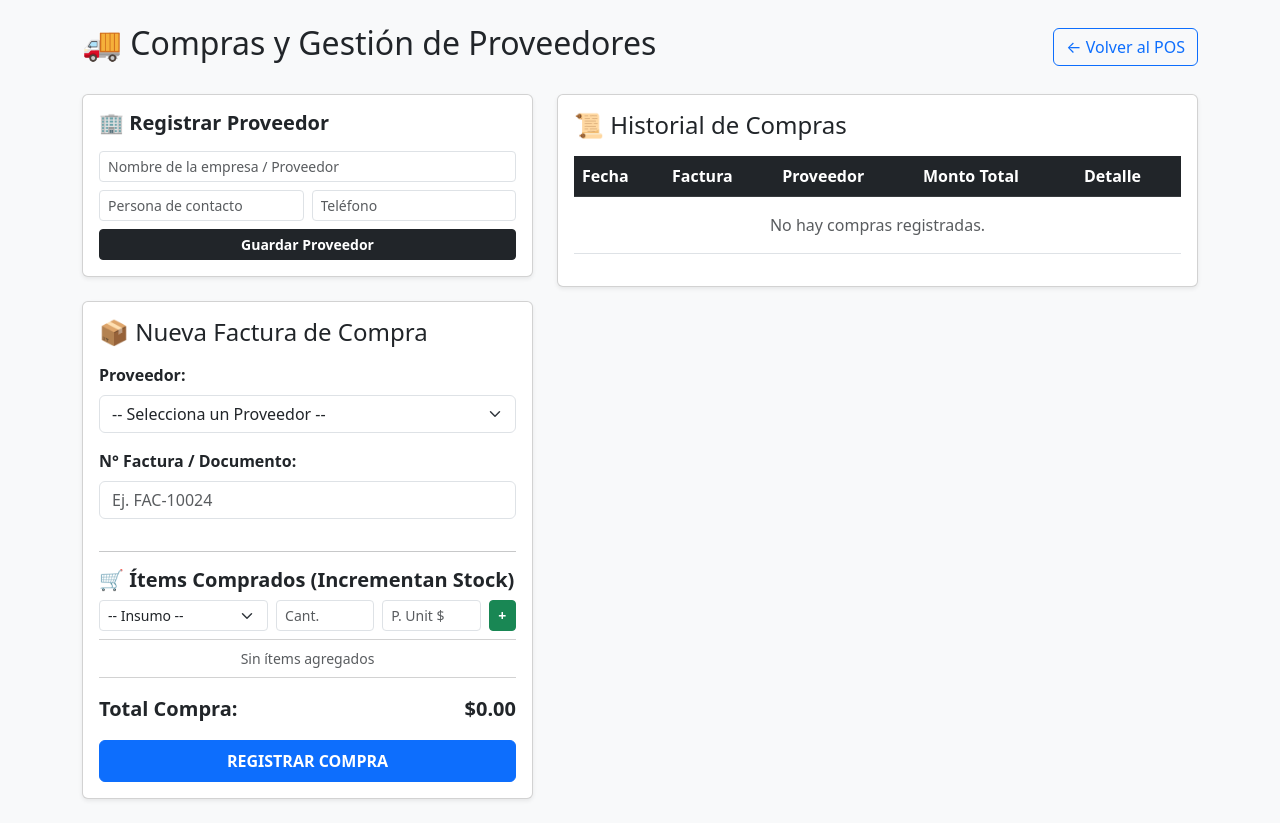
After one commit to NANY011198/PUNTO-DE-VENTA, a Flask app: page /compras in a window 1280 px wide. The commit adds this page. Run offline with Flask 3, Linux system fonts and the light colour scheme.

Commit message:
Agregar modulo completo de Proveedores y Compras con incremento de stock

```diff
--- a/app.py
+++ b/app.py
@@ -1,4 +1,3 @@
-
 import os
 from datetime import datetime
 from flask import Flask, render_template, request, jsonify
@@ -66,6 +65,17 @@ class Compra(db.Model):
     numero_factura = db.Column(db.String(50), nullable=True)
     proveedor_id = db.Column(db.Integer, db.ForeignKey('proveedor.id'), nullable=False)
     monto_total = db.Column(db.Float, default=0.0)
+    proveedor = db.relationship('Proveedor')
+    detalles = db.relationship('DetalleCompra', backref='compra', cascade="all, delete-orphan")
+
+class DetalleCompra(db.Model):
+    __tablename__ = 'detalle_compra'
+    id = db.Column(db.Integer, primary_key=True)
+    compra_id = db.Column(db.Integer, db.ForeignKey('compra.id'), nullable=False)
+    producto_id = db.Column(db.Integer, db.ForeignKey('producto.id'), nullable=False)
+    cantidad = db.Column(db.Float, nullable=False)
+    precio_unitario = db.Column(db.Float, nullable=False)
+    producto = db.relationship('Producto')
 
 class Venta(db.Model):
     __tablename__ = 'venta'
@@ -150,7 +160,7 @@ def ver_inventario():
     productos = Producto.query.all()
     return render_template('inventario.html', productos=productos)
 
-# ==================== MÓDULO GESTIÓN DE MENÚ Y RECETAS ====================
+# ==================== MÓDULO MENÚ Y RECETAS ====================
 
 @app.route('/menu')
 def gestionar_menu():
@@ -195,7 +205,6 @@ def guardar_platillo_full():
             platillo.categoria_id = categoria_id
             platillo.es_compuesto = len(ingredientes) > 0
 
-            # Limpiar la receta existente para actualizarla
             Receta.query.filter_by(platillo_id=platillo.id).delete()
         else:
             platillo = Platillo(
@@ -208,7 +217,6 @@ def guardar_platillo_full():
 
         db.session.commit()
 
-        # Insertar / Re-insertar ingredientes de la receta
         for ing in ingredientes:
             receta_item = Receta(
                 platillo_id=platillo.id,
@@ -234,5 +242,78 @@ def eliminar_platillo(platillo_id):
         db.session.rollback()
         return jsonify({"success": False, "message": str(e)}), 500
 
+# ==================== MÓDULO PROVEEDORES Y COMPRAS ====================
+
+@app.route('/compras')
+def gestionar_compras():
+    proveedores = Proveedor.query.all()
+    insumos = Producto.query.all()
+    historial_compras = Compra.query.order_by(Compra.fecha.desc()).all()
+    return render_template('compras.html', proveedores=proveedores, insumos=insumos, compras=historial_compras)
+
+@app.route('/api/proveedor/crear', methods=['POST'])
+def crear_proveedor():
+    try:
+        data = request.get_json()
+        nombre = data.get('nombre')
+        contacto = data.get('contacto')
+        telefono = data.get('telefono')
+
+        if not nombre:
+            return jsonify({"success": False, "message": "El nombre es obligatorio"}), 400
+
+        nuevo_prov = Proveedor(nombre=nombre, contacto=contacto, telefono=telefono)
+        db.session.add(nuevo_prov)
+        db.session.commit()
+        return jsonify({"success": True, "message": "Proveedor registrado correctamente."})
+    except Exception as e:
+        db.session.rollback()
+        return jsonify({"success": False, "message": str(e)}), 500
+
+@app.route('/api/compra/registrar', methods=['POST'])
+def registrar_compra():
+    try:
+        data = request.get_json()
+        proveedor_id = int(data.get('proveedor_id'))
+        numero_factura = data.get('numero_factura')
+        items = data.get('items', [])  # {producto_id, cantidad, precio_unitario}
+
+        if not items:
+            return jsonify({"success": False, "message": "Debe agregar al menos un insumo a la compra."}), 400
+
+        monto_total = 0.0
+        nueva_compra = Compra(
+            proveedor_id=proveedor_id,
+            numero_factura=numero_factura,
+            monto_total=0.0
+        )
+        db.session.add(nueva_compra)
+        db.session.commit()
+
+        for item in items:
+            producto = Producto.query.get(item['producto_id'])
+            cantidad = float(item['cantidad'])
+            precio = float(item['precio_unitario'])
+            subtotal = cantidad * precio
+            monto_total += subtotal
+
+            detalle = DetalleCompra(
+                compra_id=nueva_compra.id,
+                producto_id=producto.id,
+                cantidad=cantidad,
+                precio_unitario=precio
+            )
+            db.session.add(detalle)
+
+            # AUMENTAR STOCK EN INVENTARIO AUTOMÁTICAMENTE
+            producto.stock += cantidad
+
+        nueva_compra.monto_total = monto_total
+        db.session.commit()
+        return jsonify({"success": True, "message": "Compra registrada e inventario actualizado."})
+    except Exception as e:
+        db.session.rollback()
+        return jsonify({"success": False, "message": str(e)}), 500
+
 if __name__ == '__main__':
     app.run(debug=True)
--- /dev/null
+++ b/templates/compras.html
@@ -0,0 +1,270 @@
+<!DOCTYPE html>
+<html lang="es">
+<head>
+    <meta charset="UTF-8">
+    <meta name="viewport" content="width=device-width, initial-scale=1.0">
+    <title>Compras y Proveedores</title>
+    <link href="https://cdn.jsdelivr.net/npm/bootstrap@5.3.0/dist/css/bootstrap.min.css" rel="stylesheet">
+</head>
+<body class="bg-light">
+<div class="container py-4">
+    <div class="d-flex justify-content-between align-items-center mb-4">
+        <h2>🚚 Compras y Gestión de Proveedores</h2>
+        <a href="/" class="btn btn-outline-primary">← Volver al POS</a>
+    </div>
+
+    <div class="row">
+        <!-- MODAL / FORMULARIO REGISTRAR PROVEEDOR Y COMPRA -->
+        <div class="col-md-5">
+            <!-- REGISTRO RÁPIDO DE PROVEEDOR -->
+            <div class="card shadow-sm p-3 mb-4">
+                <h5 class="card-title fw-bold mb-3">🏢 Registrar Proveedor</h5>
+                <div class="row g-2 mb-2">
+                    <div class="col-12">
+                        <input type="text" id="prov-nombre" class="form-control form-control-sm" placeholder="Nombre de la empresa / Proveedor">
+                    </div>
+                    <div class="col-6">
+                        <input type="text" id="prov-contacto" class="form-control form-control-sm" placeholder="Persona de contacto">
+                    </div>
+                    <div class="col-6">
+                        <input type="text" id="prov-telefono" class="form-control form-control-sm" placeholder="Teléfono">
+                    </div>
+                </div>
+                <button class="btn btn-sm btn-dark w-100 fw-bold" onclick="guardarProveedor()">Guardar Proveedor</button>
+            </div>
+
+            <!-- REGISTRO DE COMPRA DE INSUMOS -->
+            <div class="card shadow-sm p-3">
+                <h4 class="card-title mb-3">📦 Nueva Factura de Compra</h4>
+
+                <div class="mb-3">
+                    <label class="form-label fw-bold">Proveedor:</label>
+                    <select id="select-proveedor" class="form-select">
+                        <option value="">-- Selecciona un Proveedor --</option>
+                        {% for p in proveedores %}
+                            <option value="{{ p.id }}">{{ p.nombre }}</option>
+                        {% endfor %}
+                    </select>
+                </div>
+
+                <div class="mb-3">
+                    <label class="form-label fw-bold">N° Factura / Documento:</label>
+                    <input type="text" id="num-factura" class="form-control" placeholder="Ej. FAC-10024">
+                </div>
+
+                <hr>
+                <h5 class="fw-bold">🛒 Ítems Comprados (Incrementan Stock)</h5>
+
+                <div class="row g-2 mb-2">
+                    <div class="col-5">
+                        <select id="select-insumo-compra" class="form-select form-select-sm">
+                            <option value="">-- Insumo --</option>
+                            {% for ins in insumos %}
+                                <option value="{{ ins.id }}" data-nombre="{{ ins.nombre }}" data-unidad="{{ ins.unidad }}">
+                                    {{ ins.nombre }} ({{ ins.unidad }})
+                                </option>
+                            {% endfor %}
+                        </select>
+                    </div>
+                    <div class="col-3">
+                        <input type="number" step="0.1" id="cant-compra" class="form-control form-control-sm" placeholder="Cant.">
+                    </div>
+                    <div class="col-3">
+                        <input type="number" step="0.01" id="precio-compra" class="form-control form-control-sm" placeholder="P. Unit $">
+                    </div>
+                    <div class="col-1">
+                        <button class="btn btn-sm btn-success w-100 fw-bold" onclick="agregarItemCompra()">+</button>
+                    </div>
+                </div>
+
+                <!-- Detalle de la Compra Actual -->
+                <ul id="lista-compra-items" class="list-group list-group-flush mb-3 small">
+                    <li class="list-group-item text-muted text-center">Sin ítems agregados</li>
+                </ul>
+
+                <div class="d-flex justify-content-between fs-5 fw-bold mb-3">
+                    <span>Total Compra:</span>
+                    <span>$<span id="total-compra-txt">0.00</span></span>
+                </div>
+
+                <button class="btn btn-primary w-100 fw-bold py-2" onclick="procesarCompra()">REGISTRAR COMPRA</button>
+            </div>
+        </div>
+
+        <!-- HISTORIAL DE COMPRAS -->
+        <div class="col-md-7">
+            <div class="card shadow-sm p-3">
+                <h4 class="card-title mb-3">📜 Historial de Compras</h4>
+                <div class="table-responsive">
+                    <table class="table table-hover align-middle">
+                        <thead class="table-dark">
+                            <tr>
+                                <th>Fecha</th>
+                                <th>Factura</th>
+                                <th>Proveedor</th>
+                                <th>Monto Total</th>
+                                <th>Detalle</th>
+                            </tr>
+                        </thead>
+                        <tbody>
+                            {% for c in compras %}
+                            <tr>
+                                <td class="small">{{ c.fecha.strftime('%Y-%m-%d %H:%M') }}</td>
+                                <td class="fw-bold">{{ c.numero_factura or 'S/N' }}</td>
+                                <td>{{ c.proveedor.nombre }}</td>
+                                <td class="fw-bold text-success">${{ "%.2f"|format(c.monto_total) }}</td>
+                                <td>
+                                    <ul class="mb-0 ps-3 small text-muted">
+                                        {% for d in c.detalles %}
+                                            <li>{{ d.producto.nombre }}: {{ d.cantidad }} {{ d.producto.unidad }} x ${{ "%.2f"|format(d.precio_unitario) }}</li>
+                                        {% endfor %}
+                                    </ul>
+                                </td>
+                            </tr>
+                            {% else %}
+                            <tr>
+                                <td colspan="5" class="text-center text-muted py-3">No hay compras registradas.</td>
+                            </tr>
+                            {% endfor %}
+                        </tbody>
+                    </table>
+                </div>
+            </div>
+        </div>
+    </div>
+</div>
+
+<script>
+    let itemsCompra = [];
+
+    function guardarProveedor() {
+        const nombre = document.getElementById('prov-nombre').value.trim();
+        const contacto = document.getElementById('prov-contacto').value.trim();
+        const telefono = document.getElementById('prov-telefono').value.trim();
+
+        if (!nombre) {
+            alert("El nombre del proveedor es obligatorio.");
+            return;
+        }
+
+        fetch('/api/proveedor/crear', {
+            method: 'POST',
+            headers: { 'Content-Type': 'application/json' },
+            body: JSON.stringify({ nombre, contacto, telefono })
+        })
+        .then(res => res.json())
+        .then(data => {
+            if (data.success) {
+                alert(data.message);
+                location.reload();
+            } else {
+                alert("Error: " + data.message);
+            }
+        });
+    }
+
+    function agregarItemCompra() {
+        const select = document.getElementById('select-insumo-compra');
+        const cantInput = document.getElementById('cant-compra');
+        const precioInput = document.getElementById('precio-compra');
+
+        const productoId = select.value;
+        const cantidad = parseFloat(cantInput.value);
+        const precio_unitario = parseFloat(precioInput.value);
+
+        if (!productoId || isNaN(cantidad) || cantidad <= 0 || isNaN(precio_unitario) || precio_unitario < 0) {
+            alert("Selecciona un insumo, ingresa cantidad y precio unitario válidos.");
+            return;
+        }
+
+        const option = select.options[select.selectedIndex];
+        const nombre = option.getAttribute('data-nombre');
+        const unidad = option.getAttribute('data-unidad');
+
+        itemsCompra.push({
+            producto_id: productoId,
+            nombre,
+            unidad,
+            cantidad,
+            precio_unitario,
+            subtotal: cantidad * precio_unitario
+        });
+
+        cantInput.value = '';
+        precioInput.value = '';
+        select.value = '';
+        renderItemsCompra();
+    }
+
+    function renderItemsCompra() {
+        const lista = document.getElementById('lista-compra-items');
+        const totalTxt = document.getElementById('total-compra-txt');
+        lista.innerHTML = '';
+        let total = 0;
+
+        if (itemsCompra.length === 0) {
+            lista.innerHTML = '<li class="list-group-item text-muted text-center">Sin ítems agregados</li>';
+            totalTxt.innerText = '0.00';
+            return;
+        }
+
+        itemsCompra.forEach((item, index) => {
+            total += item.subtotal;
+            lista.innerHTML += `
+                <li class="list-group-item d-flex justify-content-between align-items-center py-1">
+                    <div>
+                        <strong>${item.nombre}</strong><br>
+                        <small class="text-muted">${item.cantidad} ${item.unidad} x $${item.precio_unitario.toFixed(2)}</small>
+                    </div>
+                    <div>
+                        <span class="fw-bold me-2">$${item.subtotal.toFixed(2)}</span>
+                        <button class="btn btn-sm btn-outline-danger py-0 px-2" onclick="eliminarItemCompra(${index})">×</button>
+                    </div>
+                </li>
+            `;
+        });
+
+        totalTxt.innerText = total.toFixed(2);
+    }
+
+    function eliminarItemCompra(index) {
+        itemsCompra.splice(index, 1);
+        renderItemsCompra();
+    }
+
+    function procesarCompra() {
+        const proveedor_id = document.getElementById('select-proveedor').value;
+        const numero_factura = document.getElementById('num-factura').value.trim();
+
+        if (!proveedor_id) {
+            alert("Por favor selecciona un proveedor.");
+            return;
+        }
+
+        if (itemsCompra.length === 0) {
+            alert("Agrega al menos un insumo a la compra.");
+            return;
+        }
+
+        fetch('/api/compra/registrar', {
+            method: 'POST',
+            headers: { 'Content-Type': 'application/json' },
+            body: JSON.stringify({
+                proveedor_id: proveedor_id,
+                numero_factura: numero_factura,
+                items: itemsCompra
+            })
+        })
+        .then(res => res.json())
+        .then(data => {
+            if (data.success) {
+                alert(data.message);
+                location.reload();
+            } else {
+                alert("Error: " + data.message);
+            }
+        });
+    }
+</script>
+</body>
+</html>
```
Also changed, not shown: templates/index.html (+7 -5 lines).
